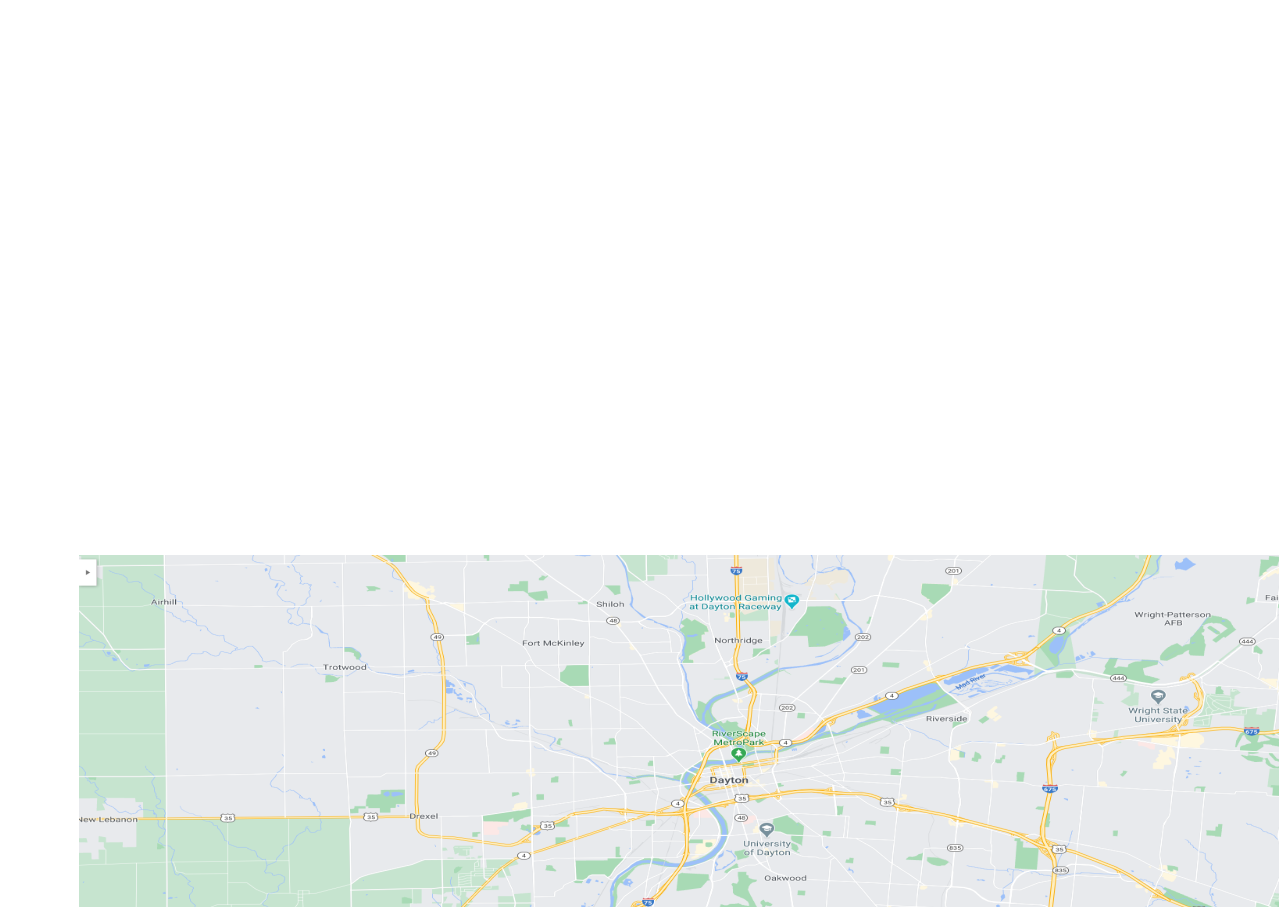
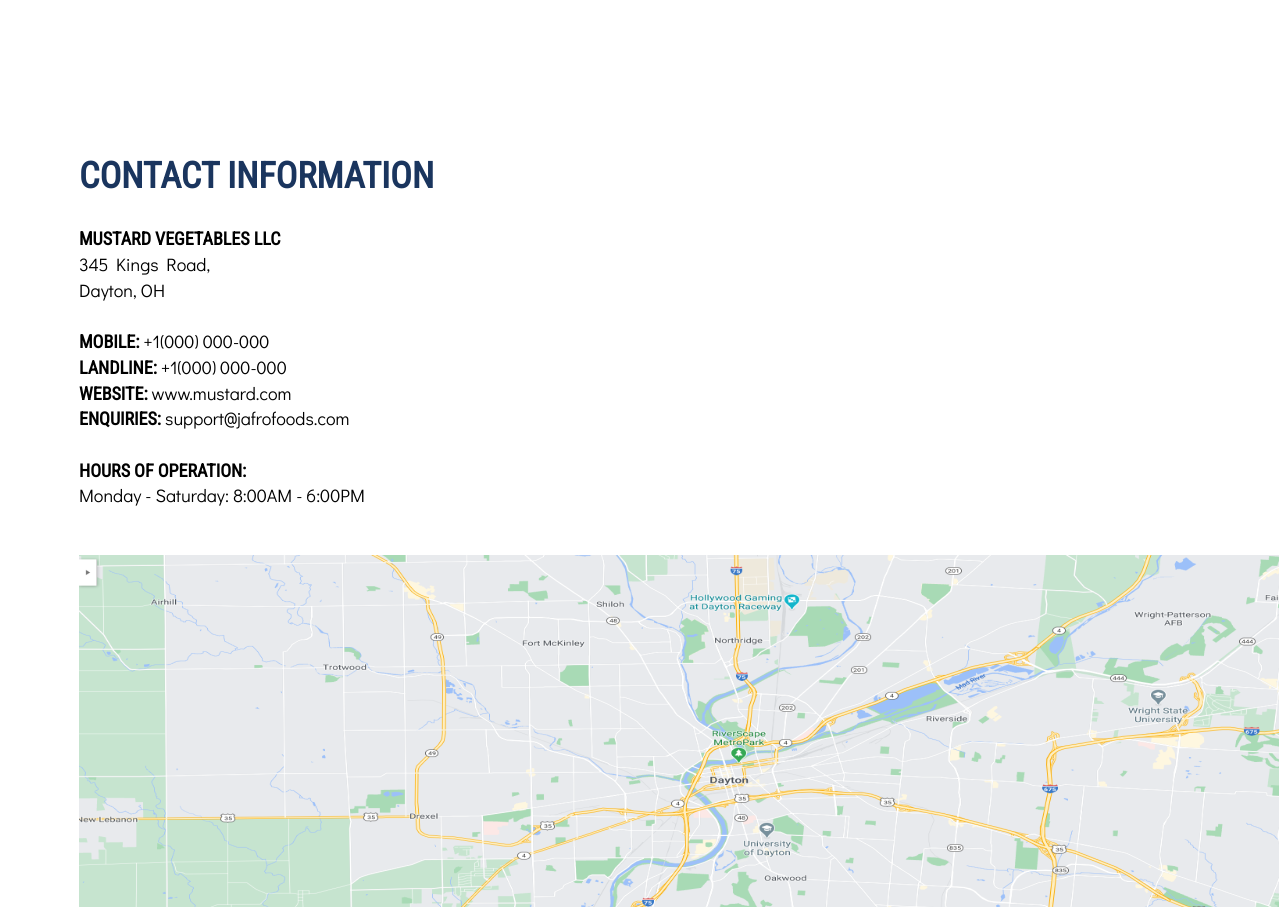
Before and after one commit to AdebisiFunke/Mustard-Bootstrap-Theme, a plain HTML site: page index.html in a window 1280 px wide. Shown: the part 8741-9648 px from the top of the page. Drawn offline with Linux system fonts and the light colour scheme; files whose address does not match are found by name.

Commit message:
Update style.css

```diff
--- a/css/style.css
+++ b/css/style.css
@@ -40,7 +40,7 @@
 .rmborder {border: none;}
 .caption h4, .caption  P{font-weight: bold}
 .thumbnail > img {height: 300px;}
-.slidein_anim {visibility:hidden;}
+.slidein_anim {visibility:visible;}
 .slidein{animation-name:slidein;-webkit-animation-name:slidein;animation-duration:1s;-webkit-animation-duration:1s;visibility:visible}
 @keyframes slidein{0%{opacity:0;transform:translateY(70%)}100%{opacity:1;transform:translateY(0)}}
 @-webkit-keyframes slidein{0%{opacity:0;-webkit-transform:translateY(70%)}100%{opacity:1;-webkit-transform:translateY(0)}}
```
